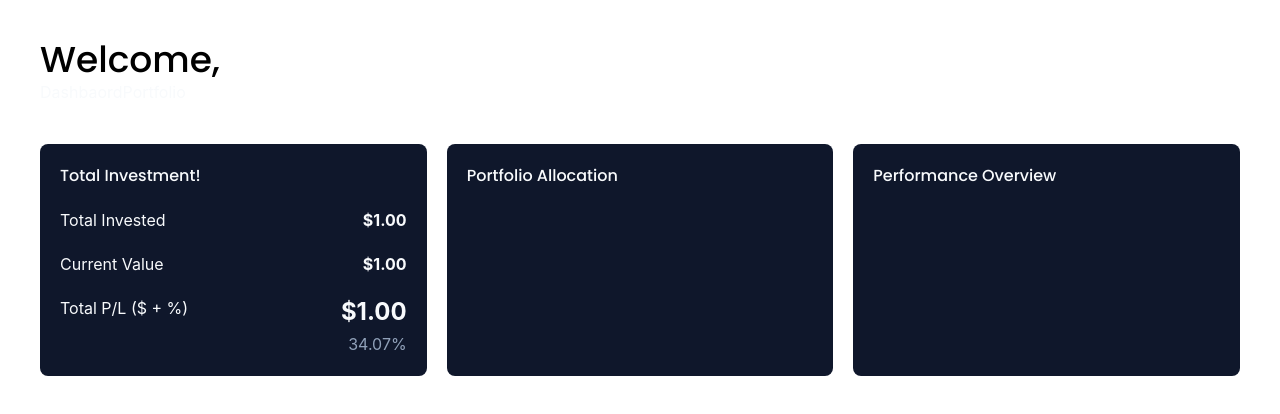
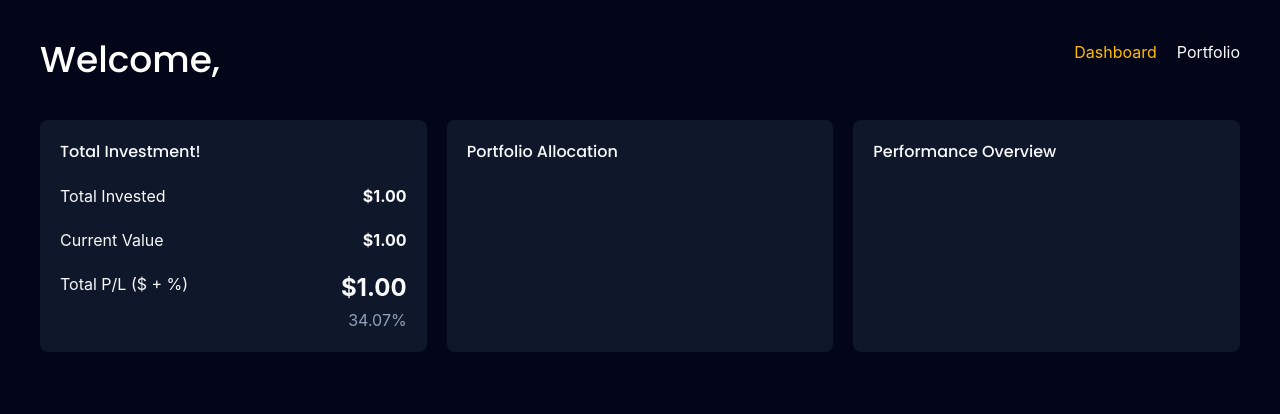
Before and after one commit to gihanakalanka/dca-tracker, a React (Vite) app: page / in a window 1280 px wide. Shown: the top 414 px of the page. Built offline with nearby package versions, Linux system fonts and the light colour scheme.

Commit message:
Make menu stylish

```diff
--- a/src/components/Header.jsx
+++ b/src/components/Header.jsx
@@ -1,14 +1,18 @@
 import { NavLink } from "react-router-dom";
 
 function Header({ title }) {
+
     return (
-        <header className="">
+        <header className="flex justify-between item-center">
             <h1 className="dark:text-white text-4xl">{title}</h1>
-            <nav>
-                <NavLink to="/" className="text-slate-50">Dashbaord</NavLink>
-                <NavLink to="/portfolio" className="text-slate-50">Portfolio</NavLink>
+            <nav className="space-x-5">
+                <NavLink to="/"
+                    className={({ isActive }) => `hover:text-amber-400 ${isActive ? "text-amber-400" : "text-slate-50"}`}>
+                    Dashboard
+                </NavLink>
+                <NavLink to="/portfolio" className={({ isActive }) => `hover:text-amber-400 ${isActive ? "text-amber-400" : "text-slate-50"}`}>Portfolio</NavLink>
             </nav>
-        </header>
+        </header >
     );
 }
 
--- a/src/features/dashboard/DashboardPage.jsx
+++ b/src/features/dashboard/DashboardPage.jsx
@@ -2,8 +2,9 @@ import SummeryCard from "../../components/SummeryCard";
 
 function DashbaordPage() {
     return (
-        <div className="grid grid-cols-1 md:grid-cols-3 gap-5">
+        <div >
 
+            <section className="grid grid-cols-1 md:grid-cols-3 gap-5">
                 <SummeryCard title="Total Investment!">
                     <div className="flex justify-between">
                         <span className="text-slate-50">Total Invested</span>
@@ -33,6 +34,8 @@ function DashbaordPage() {
                 <SummeryCard title="Performance Overview">
 
                 </SummeryCard>
+            </section>
+
         </div>
 
     );
--- a/src/index.css
+++ b/src/index.css
@@ -1,6 +1,7 @@
 @import url('https://fonts.googleapis.com/css2?family=Poppins:wght@500&display=swap');
 
 @import "tailwindcss";
+@custom-variant dark (&:where(.dark, .dark *));
 
 @layer base {
 
```
Lines whose indentation alone changed are shown as unchanged.
